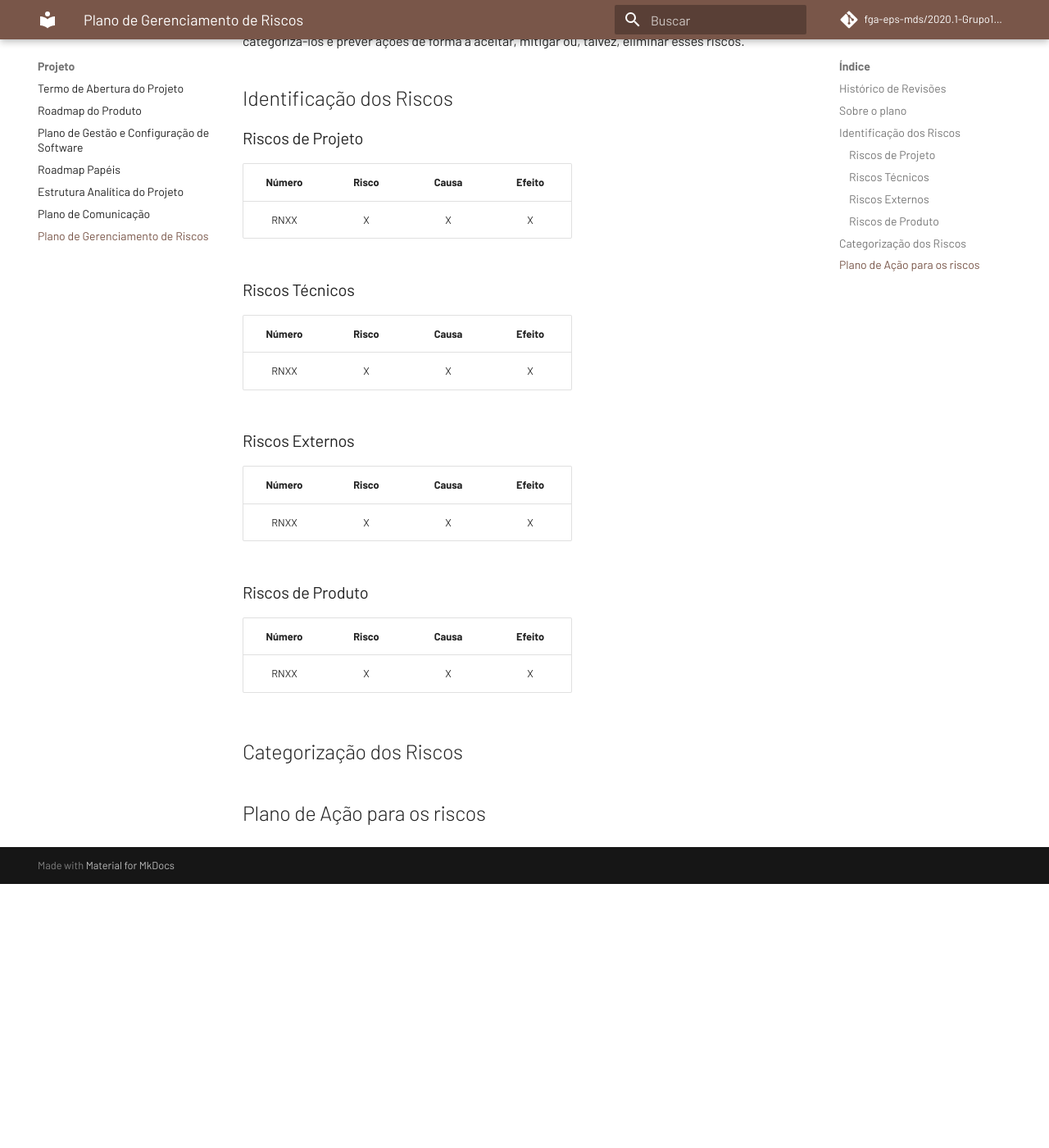
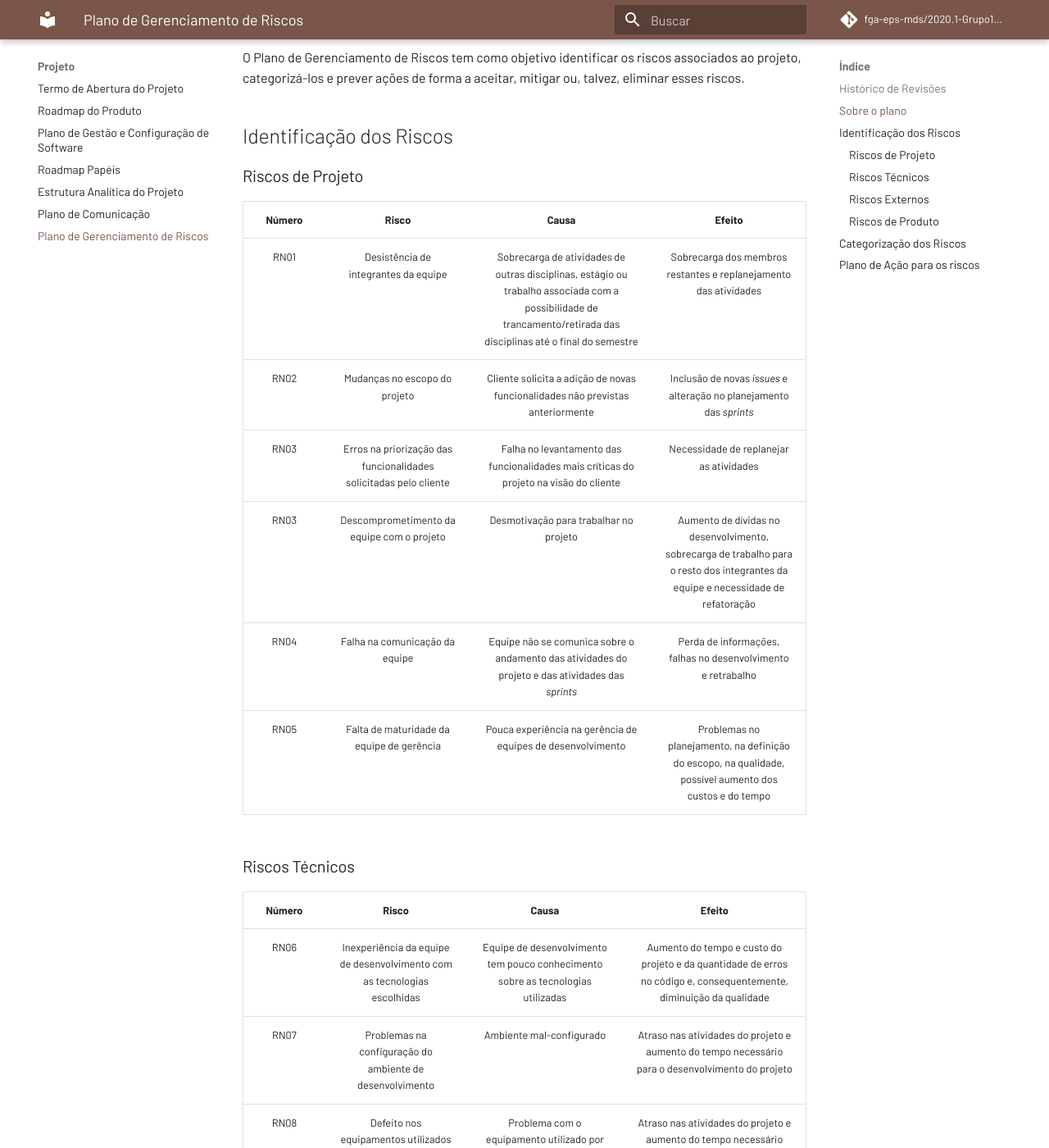
Before and after one commit to fga-eps-mds/2020.1-eSaudeUnB-Wiki, an MkDocs documentation site: the page built from docs/plano-gerenciamento-riscos.md, in a window 1280 px wide and 1400 px high, scrolled down 465 px. Shown: the whole window at 82% size. Built offline with MkDocs 1.6.1 and Material for MkDocs 9.7.7, drawn with Linux system fonts in a browser that asks for light colours; comment, search, counter and statistics services are not loaded; before the commit the page ends 1543 px from its top, so only the background shows below that; some of the changed text lies outside the part shown.

Commit message:
docs: lists identified risks #58

```diff
--- a/docs/plano-gerenciamento-riscos.md
+++ b/docs/plano-gerenciamento-riscos.md
@@ -5,6 +5,7 @@
 |    Data    |  Versão  |        Descrição       |          Autor(es)          |
 |:----------:|:--------:|:----------------------:|:---------------------------:|
 | 16/09/2020 |   0.1    | Criação do Plano de Gerenciamento de Riscos |   João Pedro  |
+| 18/09/2020 |   0.2    | Identificação dos Riscos |   João Pedro  |
 
 ## Sobre o plano
 
@@ -16,25 +17,32 @@ O Plano de Gerenciamento de Riscos tem como objetivo identificar os riscos assoc
 
 |    Número    |    Risco    |    Causa    |    Efeito    |
 |:----------:|:--------:|:----------------------:|:---------------------------:|
-| RNXX | X | X | X |
+| RN01 | Desistência de integrantes da equipe | Sobrecarga de atividades de outras disciplinas, estágio ou trabalho associada com a possibilidade de trancamento/retirada das disciplinas até o final do semestre | Sobrecarga dos membros restantes e replanejamento das atividades |
+| RN02 | Mudanças no escopo do projeto | Cliente solicita a adição de novas funcionalidades não previstas anteriormente | Inclusão de novas _issues_ e alteração no planejamento das _sprints_ |
+| RN03 | Erros na priorização das funcionalidades solicitadas pelo cliente | Falha no levantamento das funcionalidades mais críticas do projeto na visão do cliente | Necessidade de replanejar as atividades |
+| RN03 | Descomprometimento da equipe com o projeto | Desmotivação para trabalhar no projeto | Aumento de dívidas no desenvolvimento, sobrecarga de trabalho para o resto dos integrantes da equipe e necessidade de refatoração |
+| RN04 | Falha na comunicação da equipe | Equipe não se comunica sobre o andamento das atividades do projeto e das atividades das _sprints_ | Perda de informações, falhas no desenvolvimento e retrabalho |
+| RN05 | Falta de maturidade da equipe de gerência | Pouca experiência na gerência de equipes de desenvolvimento | Problemas no planejamento, na definição do escopo, na qualidade, possível aumento dos custos e do tempo |
 
 ### Riscos Técnicos
 
 |    Número    |    Risco    |    Causa    |    Efeito    |
 |:----------:|:--------:|:----------------------:|:---------------------------:|
-| RNXX | X | X | X |
+| RN06 | Inexperiência da equipe de desenvolvimento com as tecnologias escolhidas | Equipe de desenvolvimento tem pouco conhecimento sobre as tecnologias utilizadas  | Aumento do tempo e custo do projeto e da quantidade de erros no código e, consequentemente, diminuição da qualidade |
+| RN07 | Problemas na configuração do ambiente de desenvolvimento | Ambiente mal-configurado | Atraso nas atividades do projeto e aumento do tempo necessário para o desenvolvimento do projeto |
+| RN08 | Defeito nos equipamentos utilizados no desenvolvimento | Problema com o equipamento utilizado por algum dos integrantes da equipe para o desenvolvimento | Atraso nas atividades do projeto e aumento do tempo necessário para o desenvolvimento do projeto |
 
 ### Riscos Externos
 
 |    Número    |    Risco    |    Causa    |    Efeito    |
 |:----------:|:--------:|:----------------------:|:---------------------------:|
-| RNXX | X | X | X |
+| RN09 | Problemas na comunicação com o cliente | Cliente não consegue responder os questionamentos da equipe por conta da alta demanda de atendimentos psicológicos por conta do contexto da pandemia | Dificuldade para definir o escopo e os requisitos do projeto |
 
 ### Riscos de Produto
 
 |    Número    |    Risco    |    Causa    |    Efeito    |
 |:----------:|:--------:|:----------------------:|:---------------------------:|
-| RNXX | X | X | X |
+| RN10 | Produto não atende expectativas do cliente e dos usuários | Falhas na definição do escopo e no levantamento dos requisitos | Usuário insatisfeito com o produto e deixa de utilizá-lo |
 
 ## Categorização dos Riscos
 
```
